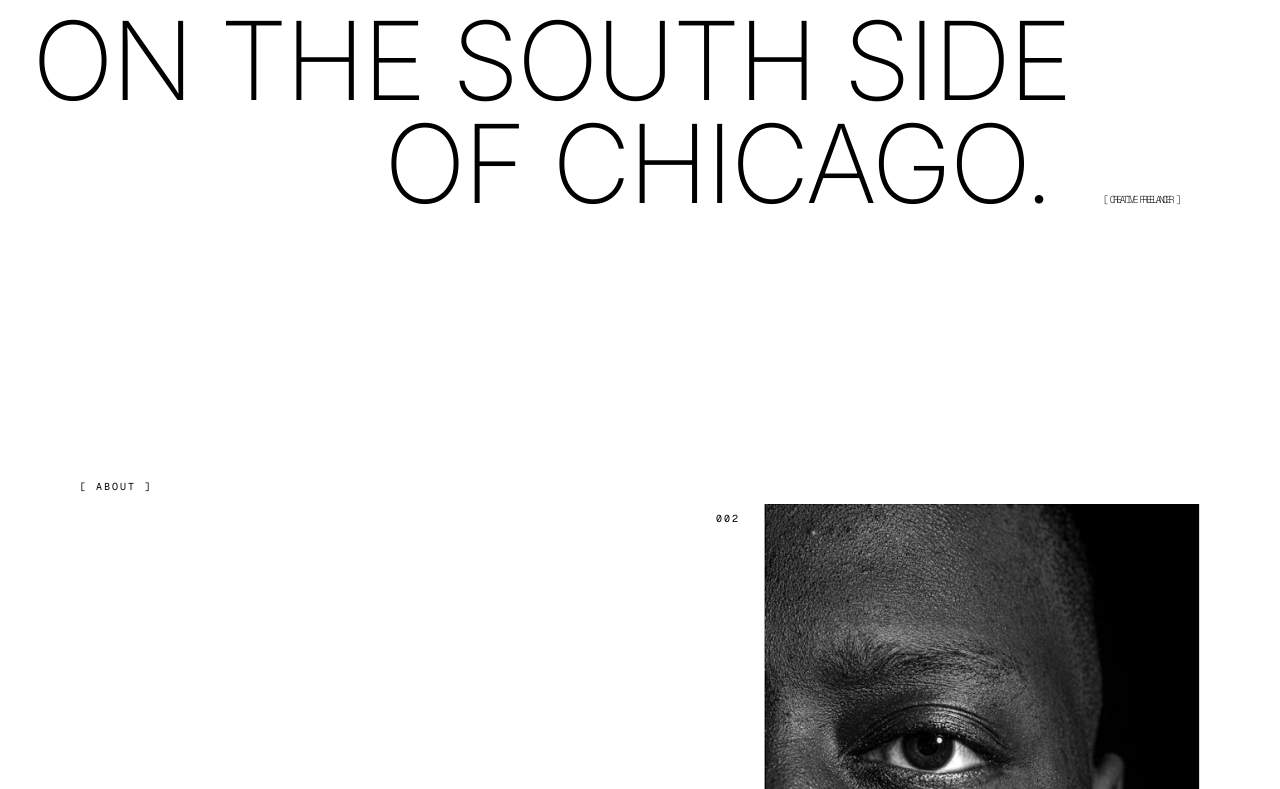
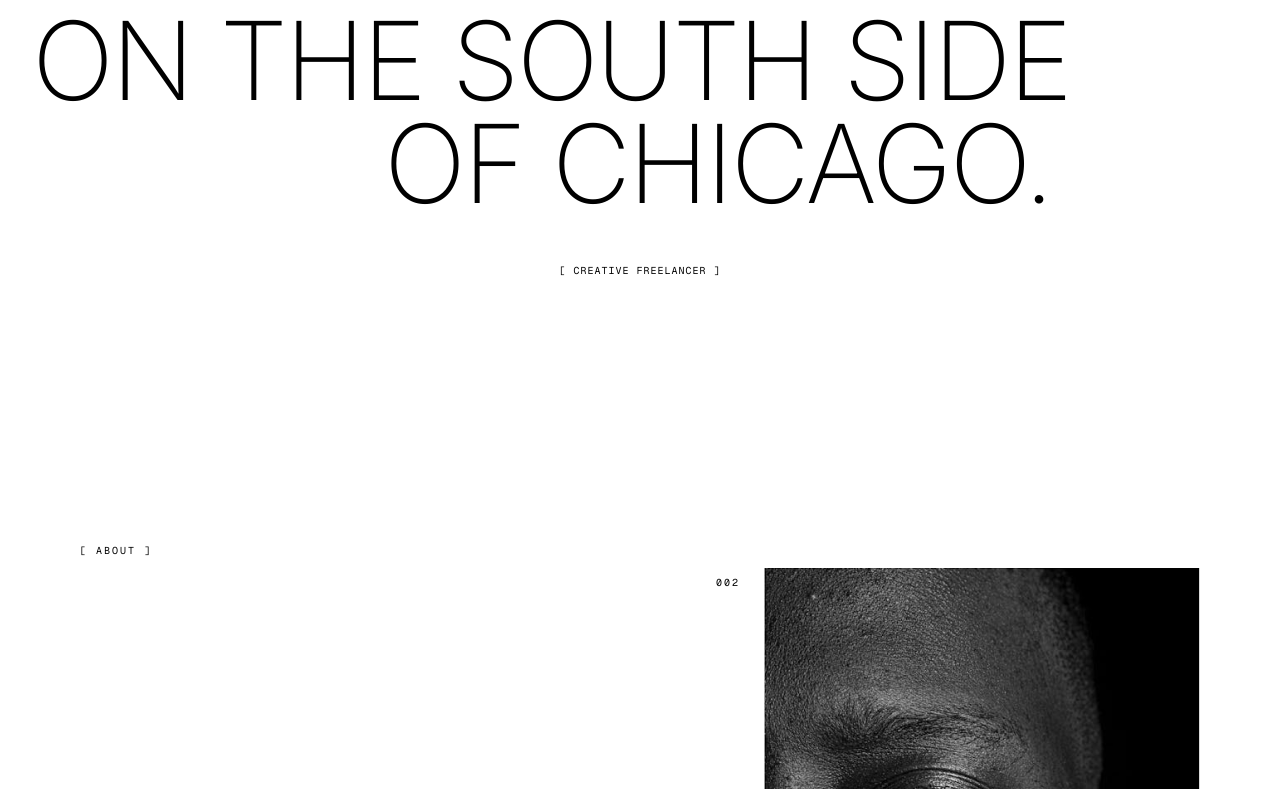
Before and after one commit to MagghyJi/portfolio-flux, a Next.js app: page / in a window 1280 px wide. Shown: the part 1411-2200 px from the top of the page. Built offline with nearby package versions, Linux system fonts and the light colour scheme; a web font is replaced by a local one.

Commit message:
fix: restore hero overlay and center about section tag

```diff
--- a/src/app/components/About.tsx
+++ b/src/app/components/About.tsx
@@ -24,8 +24,13 @@ export default function About() {
             ON THE SOUTH SIDE
           </p>
           <p className="px-8 pl-[30vw] text-[8.5vw] font-extralight leading-[0.95] uppercase text-black tracking-[-0.025em]">
-            OF CHICAGO. <span className="font-mono text-[10px] ml-6">[ CREATIVE FREELANCER ]</span>
+            OF CHICAGO.
           </p>
+          <div className="w-full text-center mt-10">
+            <span className="font-mono text-[10px] uppercase text-black tracking-widest">
+              [ CREATIVE FREELANCER ]
+            </span>
+          </div>
         </div>
       </div>
 
@@ -41,9 +46,11 @@ export default function About() {
           <h2 className="text-[10vw] font-light leading-[1.1] uppercase text-black">
             A CREATIVE DIRECTOR / PHOTOGRAPHER BORN <span className="font-playfair italic lowercase">&amp;</span> RAISED ON THE SOUTH SIDE OF CHICAGO.
           </h2>
-          <span className="font-mono text-[10px] mt-8 uppercase text-black tracking-widest">
-            [ CREATIVE FREELANCER ]
-          </span>
+          <div className="mt-10">
+            <span className="font-mono text-[10px] uppercase text-black tracking-widest">
+              [ CREATIVE FREELANCER ]
+            </span>
+          </div>
         </div>
       </div>
 
--- a/src/app/components/Hero.tsx
+++ b/src/app/components/Hero.tsx
@@ -29,14 +29,14 @@ export default function Hero() {
       <img
         src="/hero-image-right-size.png"
         alt="Harvey Specter"
-        className="absolute inset-0 w-full h-full object-cover object-top scale-105 z-0"
+        className="absolute inset-0 w-full h-full object-cover object-top scale-105"
       />
 
       {/* 2. Global Content Container */}
-      <div className="relative w-full flex flex-col min-h-screen z-[1]">
+      <div className="relative w-full flex flex-col min-h-screen">
 
         {/* Navbar - This scrolls with the page */}
-        <nav className="relative w-full max-w-[1440px] mx-auto px-6 md:px-12 py-8 md:py-10 flex justify-between items-center z-50">
+        <nav className="relative w-full max-w-[1440px] mx-auto px-6 md:px-12 py-8 md:py-10 flex justify-between items-center z-20">
           <a href="#" className="text-[20px] font-bold text-black uppercase tracking-tight">
             H.Studio
           </a>
--- a/src/app/components/SelectedWork.tsx
+++ b/src/app/components/SelectedWork.tsx
@@ -30,7 +30,6 @@ export default function SelectedWork() {
 
         {/* 1. Header Section */}
         <div className="mb-16 md:mb-24 relative w-full">
-          {/* Portfolio Tag - Above title on mobile */}
           <div className="mb-6">
             <span className="font-mono text-[10px] md:text-[12px] uppercase text-black/40 tracking-[0.2em]">
               [ PORTFOLIO ]
@@ -51,6 +50,11 @@ export default function SelectedWork() {
           <div className="flex flex-col gap-20 md:gap-32">
             <ProjectCard project={projects[0]} />
             <ProjectCard project={projects[2]} />
+
+            {/* CTA Box - Desktop Position (Fills the gap) */}
+            <div className="hidden md:block">
+              <CTABox />
+            </div>
           </div>
 
           {/* Right Column - Offset creates the gap on desktop */}
@@ -60,9 +64,19 @@ export default function SelectedWork() {
           </div>
         </div>
 
-        {/* 3. Final CTA Box - Below the last image */}
-        <div className="mt-24 md:mt-48 flex justify-start">
-          <div className="relative p-10 md:p-16 w-full max-w-[600px]">
+        {/* 3. Mobile CTA Box - Bottom Position (Blindata) */}
+        <div className="md:hidden mt-20">
+          <CTABox />
+        </div>
+
+      </div>
+    </section>
+  );
+}
+
+function CTABox() {
+  return (
+    <div className="relative p-10 md:p-16 w-full">
       {/* Large Corner Brackets */}
       <div className="absolute top-0 left-0 w-8 h-8 border-t-2 border-l-2 border-black" />
       <div className="absolute top-0 right-0 w-8 h-8 border-t-2 border-r-2 border-black" />
@@ -78,10 +92,6 @@ export default function SelectedWork() {
         </button>
       </div>
     </div>
-        </div>
-
-      </div>
-    </section>
   );
 }
 
@@ -93,9 +103,9 @@ function ProjectCard({ project }: { project: any }) {
           src={project.img}
           alt={project.title}
           fill
+          sizes="(max-width: 768px) 100vw, 50vw"
           className="object-cover transition-transform duration-1000 group-hover:scale-110"
         />
-        {/* Tags overlay */}
         <div className="absolute bottom-6 left-6 md:bottom-8 md:left-8 flex gap-3">
           {project.tags.map((tag: string) => (
             <span key={tag} className="bg-white/10 backdrop-blur-md text-white text-[10px] uppercase py-1.5 px-4 rounded-full border border-white/20 font-medium tracking-wider">
```
Lines whose indentation alone changed are shown as unchanged.
